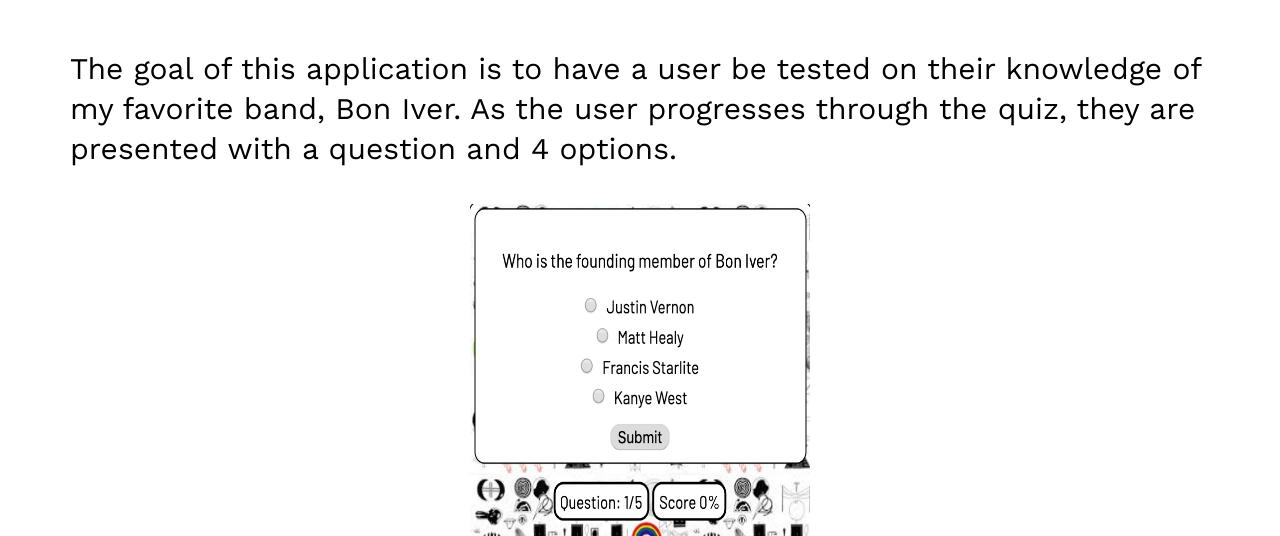
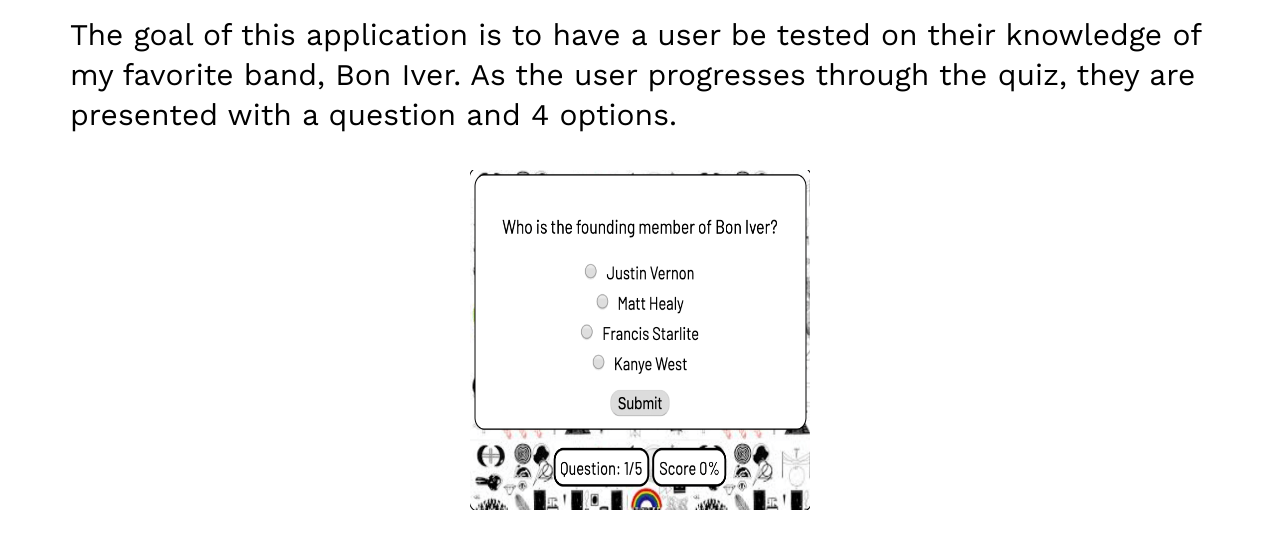
Before and after one commit to anthonyhi11/Portfolio, a plain HTML site: page index.html in a window 1280 px wide. Shown: the part 564-1100 px from the top of the page. Drawn offline with nearby package versions, Linux system fonts and the light colour scheme.

Commit message:
took out normalize because i think it was causing issues

```diff
--- a/index.html
+++ b/index.html
@@ -1,13 +1,12 @@
 <!DOCTYPE html>
 <html lang="en">
   <head>
-    <link rel="stylesheet" href=“reset.css” type="text/css">
     <meta charset="UTF-8">
     <meta name="viewport" content="width=device-width,initial-scale=1">
     <title></title>
     <link rel="stylesheet" href="main.css" type="text/css">
     <link href="https://fonts.googleapis.com/css?family=Work+Sans&display=swap" rel="stylesheet">
-    <link rel="stylesheet" type="text/css" href="https://cdnjs.cloudflare.com/ajax/libs/normalize/6.0.0/normalize.css">
+
   </head>
   <body>
 
```
